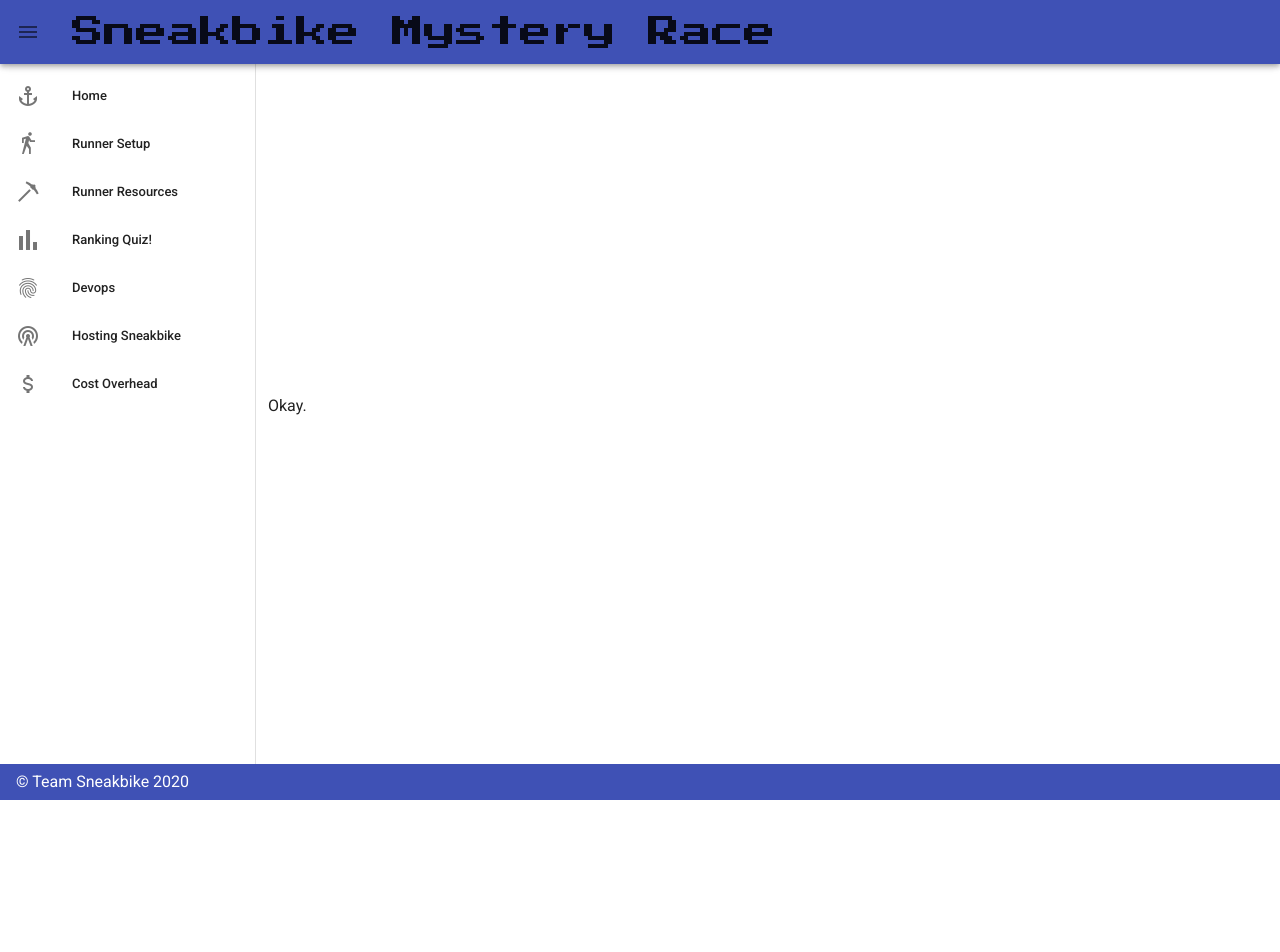
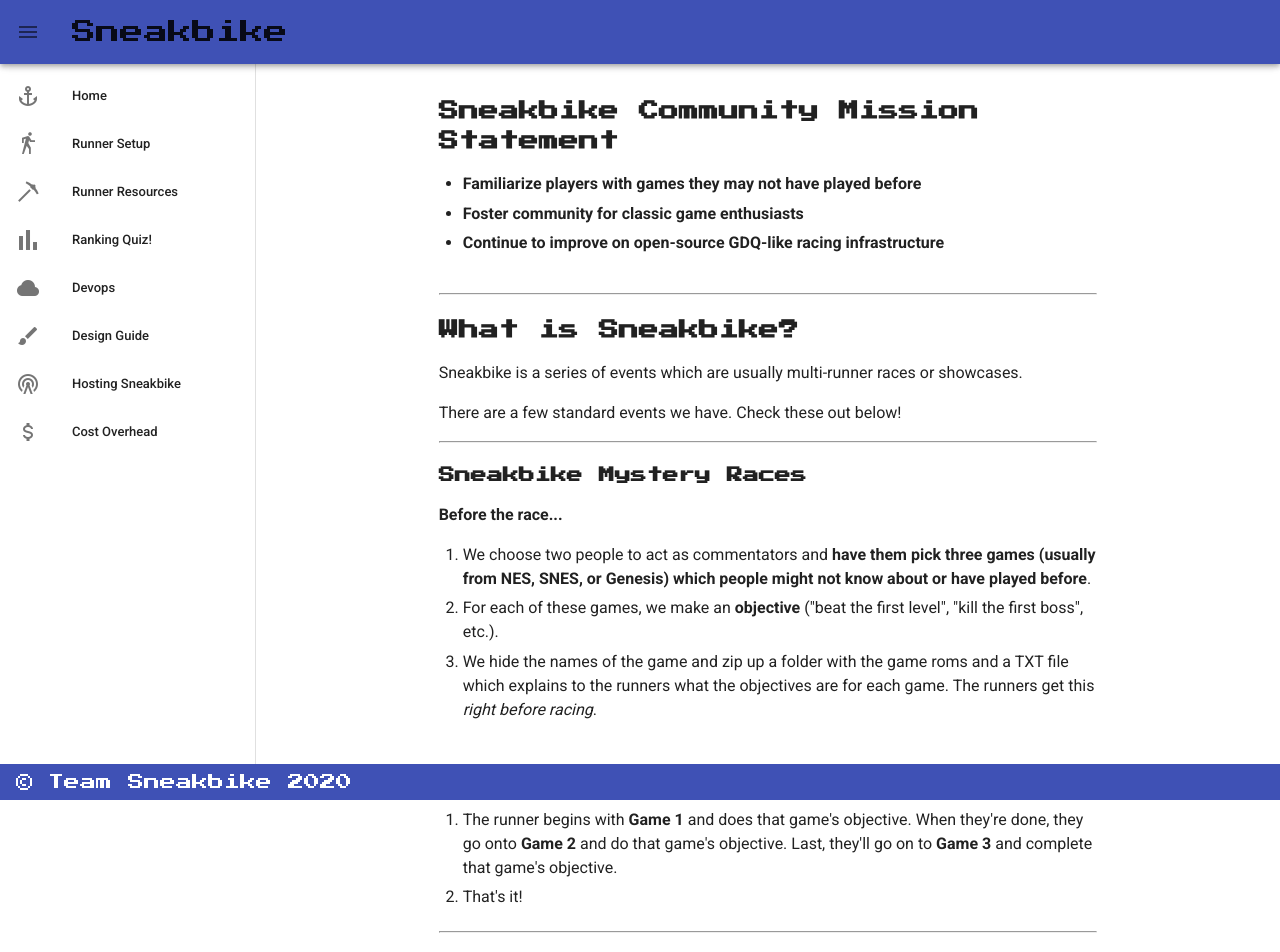
Before and after one commit to itsAceFace/sneakbike, a Vue app in the folder site/sneakbike/: page / in a window 1280 px wide. Shown: the top 952 px of the page. Before the commit the page ends 800 px from the top, so only its background shows below. Built offline with nearby package versions, Linux system fonts and the light colour scheme.

Commit message:
refactor: better styling, mission statement, intro;

```diff
--- a/site/sneakbike/src/App.vue
+++ b/site/sneakbike/src/App.vue
@@ -3,12 +3,11 @@
     <v-app-bar app color="indigo" clipped-left light>
       <v-app-bar-nav-icon @click.stop="drawer = !drawer"></v-app-bar-nav-icon>
       <v-toolbar-title>
-        <span class="eight-bit-text toolbar-title">Sneakbike Mystery Race</span>
+        <span class="toolbar-title">Sneakbike</span>
       </v-toolbar-title>
     </v-app-bar>
 
     <v-navigation-drawer v-model="drawer" app clipped>
-      <!-- TODO: Do a for loop here -->
       <v-list dense>
         <div v-for="(sidebarItem, index) in sidebarItems" :key="`sidebar-item-${index}`">
           <router-link :to="`${sidebarItem.link}`" tag="span">
@@ -25,9 +24,9 @@
       </v-list>
     </v-navigation-drawer>
     <v-main>
-      <v-container class="fill-height" fluid>
-        <v-row align="center" justify="center">
-          <v-col class="text-left">
+      <v-container>
+        <v-row class="mb-6">
+          <v-col sm="8" offset-sm="2">
             <div id="app">
               <router-view />
             </div>
@@ -47,17 +46,18 @@ const sidebarItems = [
   { icon: "mdi-walk", title: "Runner Setup", link: "/runner-setup" },
   { icon: "mdi-pickaxe", title: "Runner Resources", link: "/runner-resources" },
   { icon: "mdi-poll", title: "Ranking Quiz!", link: "/ranking-quiz" },
-  { icon: "mdi-fingerprint", title: "Devops", link: "/devops" },
+  { icon: "mdi-cloud", title: "Devops", link: "/devops" },
+  { icon: "mdi-brush", title: "Design Guide", link: "/design" },
   {
     icon: "mdi-radio-tower",
     title: "Hosting Sneakbike",
-    link: "/hosting-sneakbike"
+    link: "/hosting-sneakbike",
   },
   {
     icon: "mdi-currency-usd",
     title: "Cost Overhead",
-    link: "/cost-overhead"
-  }
+    link: "/cost-overhead",
+  },
 ];
 
 export default {
@@ -65,18 +65,62 @@ export default {
   data() {
     return {
       drawer: true,
-      sidebarItems
+      sidebarItems,
     };
-  }
+  },
 };
 </script>
 
 <style lang="scss">
-.eight-bit-text {
+.v-application {
+  font-size: 16px !important;
+  font-family: "Press Start 2P", cursive !important;
+  line-height: 1.5 !important;
+}
+
+.toolbar-title {
+  font-size: 1.5rem;
   font-family: "Press Start 2P", cursive;
 }
 
-.toolbar-title {
-  font-size: 2rem;
+p,
+li,
+th,
+td,
+.v-card__title,
+.v-card__subtitle,
+.v-list-item__title,
+.v-radio > .v-label {
+  font-family: "Roboto", sans-serif !important;
+}
+
+.v-card__text {
+  padding-bottom: 0px !important;
+}
+
+ol,
+ul {
+  padding-bottom: 1rem;
+}
+li {
+  padding-bottom: 0.35rem;
+}
+
+h1 {
+  font-size: 1.25rem;
+  padding-top: 1.25rem;
+  padding-bottom: 1rem;
+}
+
+h2 {
+  font-size: 1rem;
+  padding-top: 1.25rem;
+  padding-bottom: 1rem;
+}
+
+h3 {
+  font-size: 0.75rem;
+  padding-top: 1.25rem;
+  padding-bottom: 1rem;
 }
 </style>
--- a/site/sneakbike/src/router/index.js
+++ b/site/sneakbike/src/router/index.js
@@ -8,6 +8,7 @@ import RankingQuiz from "../views/RankingQuiz.vue";
 import CostOverhead from "../views/CostOverhead.vue";
 import RunnerResources from "../views/RunnerResources.vue";
 import HostingSneakbike from "../views/HostingSneakbike.vue";
+import DesignGuide from "../views/DesignGuide.vue";
 
 Vue.use(VueRouter);
 
@@ -21,6 +22,11 @@ const routes = [
     path: "/devops",
     name: "Devops",
     component: Devops
+  },
+  {
+    path: "/design",
+    name: "Design",
+    component: DesignGuide
   },
   {
     path: "/runner-setup",
--- a/site/sneakbike/src/views/CostOverhead.vue
+++ b/site/sneakbike/src/views/CostOverhead.vue
@@ -2,9 +2,7 @@
   <div class="about">
     <h1 id="cost-overhead">Cost Overhead</h1>
     <p>This document will provide transparency on general costs (besides personal computing power / electricity) for Sneakbike.</p>
-
-    <br />
-    <br />
+    <hr />
     <h2 id="aws">AWS</h2>
     <p>These are costs associated with AWS tools. They are itemized below.</p>
     <h3 id="ec2">EC2</h3>
@@ -36,7 +34,8 @@
       </tbody>
     </table>
     <br />
-    <br />
+    <hr />
+
     <h2 id="godaddy">GoDaddy</h2>
     <p>These are costs associated with GoDaddy (domains). They are itemized below.</p>
     <table>
@@ -58,7 +57,7 @@
       </tbody>
     </table>
     <br />
-    <br />
+    <hr />
     <h2 id="digital-ocean">Digital Ocean</h2>
     <p>These are costs associated with Digital Ocean (web hosting for dynamic sites). They are itemized below.</p>
     <table>
@@ -78,7 +77,7 @@
       </tbody>
     </table>
     <br />
-    <br />
+    <hr />
     <h1 id="approximations">Approximations</h1>
     <p>Here we do an approximate calculation for running Sneakbike for a year. We include the yearly price for the domain in this.</p>
     <p>We assume a weekly race about the same time, cost increasing slightly to an average of $0.50.</p>
@@ -96,7 +95,7 @@
 
 <script>
 export default {
-  name: "CostOverhead"
+  name: "CostOverhead",
 };
 </script>
 
--- /dev/null
+++ b/site/sneakbike/src/views/DesignGuide.vue
@@ -0,0 +1,17 @@
+<template>
+  <div class="design-guide">
+    <h1 id="design-guide">Sneakbike Design Guide</h1>
+    <p>
+      <b>NOT COMPLETE.</b>
+    </p>
+  </div>
+</template>
+
+<script>
+export default {
+  name: "DesignGuide",
+  data() {
+    return {};
+  },
+};
+</script>
--- a/site/sneakbike/src/views/Home.vue
+++ b/site/sneakbike/src/views/Home.vue
@@ -1,6 +1,66 @@
 <template>
   <div class="home">
-    <p>Okay.</p>
+    <h1>Sneakbike Community Mission Statement</h1>
+    <p>
+      <b>
+        <ul>
+          <li>Familiarize players with games they may not have played before</li>
+          <li>Foster community for classic game enthusiasts</li>
+          <li>Continue to improve on open-source GDQ-like racing infrastructure</li>
+        </ul>
+      </b>
+    </p>
+    <hr />
+
+    <h1>What is Sneakbike?</h1>
+    <p>Sneakbike is a series of events which are usually multi-runner races or showcases.</p>
+
+    <p>There are a few standard events we have. Check these out below!</p>
+
+    <hr />
+
+    <h2>Sneakbike Mystery Races</h2>
+
+    <p>
+      <b>Before the race...</b>
+    </p>
+    <ol>
+      <li>
+        We choose two people to act as commentators and
+        <b>have them pick three games (usually from NES, SNES, or Genesis) which people might not know about or have played before</b>.
+      </li>
+      <li>
+        For each of these games, we make an
+        <b>objective</b> ("beat the first level", "kill the first boss", etc.).
+      </li>
+      <li>
+        We hide the names of the game and zip up a folder with the game roms and a TXT file which explains to the runners what the objectives are for each game. The runners get this
+        <i>right before racing</i>.
+      </li>
+    </ol>
+    <br />
+    <p>
+      <b>During the race...</b>
+    </p>
+    <ol>
+      <li>
+        The runner begins with
+        <b>Game 1</b> and does that game's objective. When they're done, they go onto
+        <b>Game 2</b> and do that game's objective. Last, they'll go on to
+        <b>Game 3</b> and complete that game's objective.
+      </li>
+      <li>That's it!</li>
+    </ol>
+
+    <hr />
+
+    <h2>Sneakly Weekly</h2>
+
+    <p>This is more of an "anything goes" event. In the past, we've had ALttP races, casual playthroughs of weird games together, or showing off a game that's kind of neat with a friend.</p>
+
+    <p>If you have a neat idea and want to try it out, ask one of us and we'll most likely say something like, "Oh, cool, let's try that as a Sneakly Weekly."</p>
+
+    <p>In other words, if the Sneakbike Mystery Races are a concert, Sneakly Weekly events are more like an open mic night.</p>
   </div>
 </template>
 
@@ -9,6 +69,6 @@
 // import HelloWorld from '@/components/HelloWorld.vue';
 
 export default {
-  name: "Home"
+  name: "Home",
 };
 </script>
--- a/site/sneakbike/src/views/RunnerResources.vue
+++ b/site/sneakbike/src/views/RunnerResources.vue
@@ -1,8 +1,6 @@
 <template>
   <div class="about">
     <h1 id="runner-resources">Runner Resources</h1>
-    <br />
-    <br />
     <h2 id="beginning-the-race">Beginning the Race</h2>
     <ol>
       <li>
@@ -58,6 +56,6 @@
 
 <script>
 export default {
-  name: "RunnerResources"
+  name: "RunnerResources",
 };
 </script>
--- a/site/sneakbike/src/views/RunnerSetup.vue
+++ b/site/sneakbike/src/views/RunnerSetup.vue
@@ -2,8 +2,7 @@
   <div class="about">
     <h1 id="runner-setup">Runner Setup</h1>
     <p>This guide should take you through everything you need to do to be a Sneakbike Runner!</p>
-    <br />
-    <br />
+
     <h2 id="step-0-backing-everything-up-for-safety">Step 0: Backing Everything Up For Safety</h2>
     <p>
       <em>If you're dowloading OBS for the first time, you can skip this section.</em>
@@ -40,8 +39,6 @@
         </ul>
       </li>
     </ol>
-    <br />
-    <br />
     <h2 id="step-1-necessary-software">Step 1: Necessary Software</h2>
     <p>For a consistent experience, we use the following:</p>
     <ol>
@@ -79,8 +76,6 @@
         </ul>
       </li>
     </ol>
-    <br />
-    <br />
     <h2 id="step-2-install-bizhawk">Step 2: Install Bizhawk</h2>
     <ol>
       <li>Unzip Bizhawk and Bizhawk Prereqs folder that you downloaded above.</li>
@@ -114,8 +109,6 @@
         </p>
       </li>
     </ol>
-    <br />
-    <br />
     <h2 id="step-4-import-things-into-obs">Step 4. Import things into OBS</h2>
     <p>There are two things we need to import, Scenes and a Profile.</p>
     <h3 id="importing-a-profile">Importing a Profile</h3>
@@ -184,8 +177,6 @@
         <code>Sneakbike</code> scenes for these races.
       </strong>
     </p>
-    <br />
-    <br />
     <h2 id="emulator-setup">Emulator Setup</h2>
     <p>Open up Bizhawk and we'll set up some nice stuff.</p>
     <h3 id="bizhawk">Bizhawk</h3>
@@ -230,7 +221,7 @@
         <strong>Make sure your window is fit-to-window on OBS!</strong>: When putting in the Game or Window capture for EmuHawk, right-click the source, go to `Transform > Fit to Screen`.
       </li>
     </ul>
-    <br />
+    <hr />
     <br />
     <p>
       <!-- TODO: Why does this format to no space between > and d? -->
@@ -242,6 +233,6 @@
 
 <script>
 export default {
-  name: "RunnerSetup"
+  name: "RunnerSetup",
 };
 </script>
```
Also changed, not shown: site/sneakbike/src/views/Devops.vue (+5 -8 lines), site/sneakbike/src/views/HostingSneakbike.vue (+2 -5 lines), site/sneakbike/.eslintrc.js, 1 other file (tests, documents, lock files or other folders).
